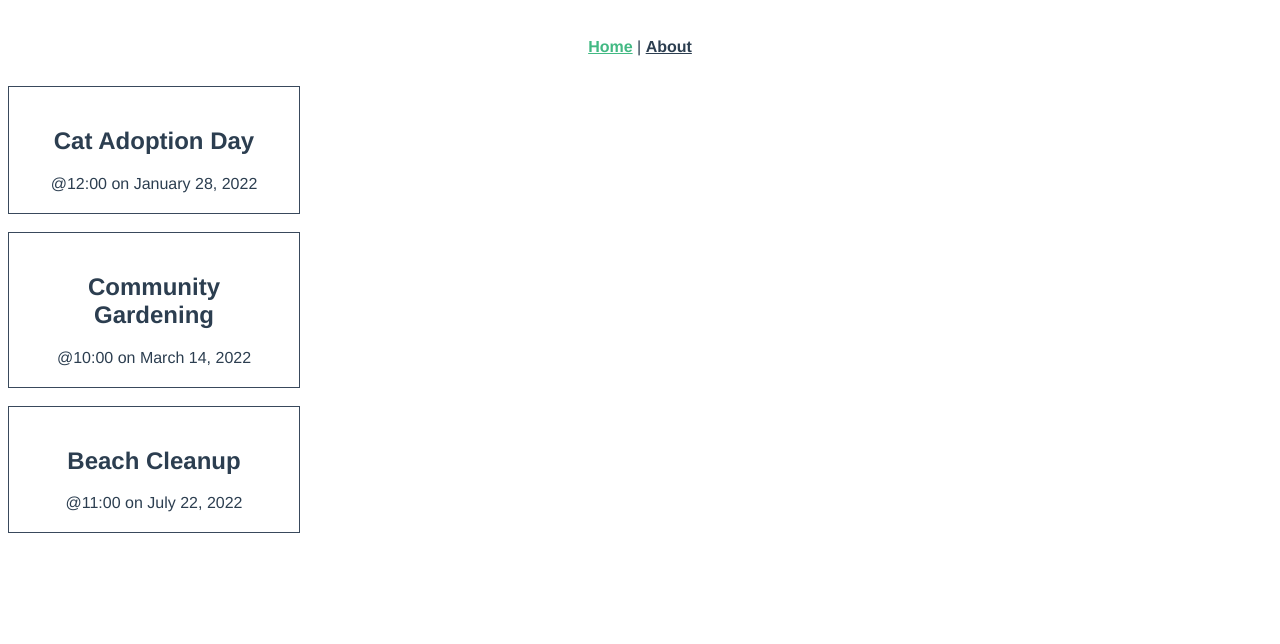
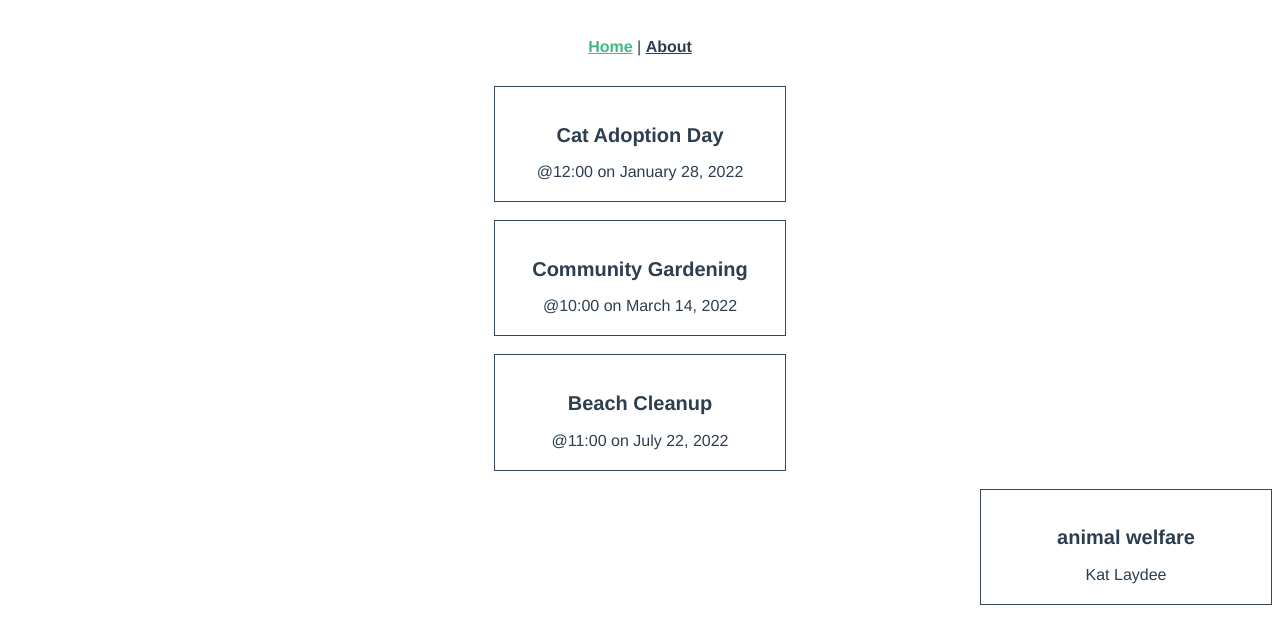
Before and after one commit to muanpee/lab2-Vue-vite, a Vue app in the folder lab02-vue-vite/: page / in a window 1280 px wide. Shown: the top 644 px of the page. Built offline with nearby package versions, Linux system fonts and the light colour scheme; the HTML template or start-up script is replaced by a standard one.

Commit message:
add new component

```diff
--- a/lab02-vue-vite/src/App.vue
+++ b/lab02-vue-vite/src/App.vue
@@ -17,7 +17,7 @@
   </div>
 </template>
 
-<style scoped>
+<style>
 
 
 #layout {
@@ -34,8 +34,10 @@
   font-weight: bold;
   color: #2c3e50
 }
-
-  nav a.router-link-active {
-    color: #42b983;
-  }
+nav a.router-link-active {
+  color: #42b983;
+}
+h2 {
+  font-size: 20px;
+}
 </style>
--- /dev/null
+++ b/lab02-vue-vite/src/components/EventMeta.vue
@@ -0,0 +1,41 @@
+<script setup lang="ts">
+import { ref } from 'vue'
+import type { Event as EventType } from '@/types'
+defineProps<{
+  event: EventType
+}>()
+const event = ref({
+  id: 5555101,
+  category:'animal welfare',
+  title: 'Cat Adoption Day',
+  description: 'Find your new feline friend at this event.',
+  location: 'Meow Town',
+  date: 'January 28, 2022',
+  time: '12:00',
+  petsAllowed: true,
+  organizer: 'Kat Laydee',
+})
+
+</script>
+
+<template>
+    <div class="event-meta">
+     <h2> {{ event.category }}</h2>
+      <span>{{ event.organizer}}</span>
+    </div>
+</template>
+
+<style scoped>
+.event-meta {
+  padding: 20px;
+  width: 250px;
+  cursor: pointer;
+  border: 1px solid #39495c;
+  margin-bottom: 18px;
+  align-items: end;
+}
+.event-meta:hover {
+  transform: scale(1.01);
+  box-shadow: 0 3px 12px rgba(0, 0, 0, 0.2);
+}
+</style>
--- a/lab02-vue-vite/src/views/HomeView.vue
+++ b/lab02-vue-vite/src/views/HomeView.vue
@@ -1,6 +1,7 @@
 <script setup lang="ts">
 import EventCard from '@/components/EventCard.vue';
-import { ref } from 'vue';
+import EventMeta from '@/components/EventMeta.vue';
+import { ref, computed } from 'vue';
 import type { Event } from '@/types'
 const events = ref<Event[]>([
   {
@@ -35,12 +36,42 @@
   time: '11:00',
   petsAllowed: false,
   organizer: 'Carey Wales'
-  }])
+  }
+])
+
+const animalWelfareEvent = computed(() =>
+  events.value.find(e => e.category === 'animal welfare')
+)
 
 </script>
 
 <template>
-<div class="home">
-  <EventCard v-for="event in events" :key="event.id" :event="event"/>
-</div>
+  <div>
+    <div class="events">
+      <div
+        v-for="event in events"
+        :key="event.id"
+      >
+        <EventCard :event="event" />
+      </div>
+    </div>
+    <!-- Show animal welfare EventMeta only once, on the right -->
+    <div class="animal-welfare-meta">
+      <EventMeta
+        v-if="animalWelfareEvent"
+        :event="animalWelfareEvent"
+      />
+    </div>
+  </div>
 </template>
+<style scoped>
+.events {
+  display: flex;
+  flex-direction: column;
+  align-items: center;
+}
+.animal-welfare-meta {
+  display: flex;
+  justify-content: flex-end;
+}
+</style>
```
